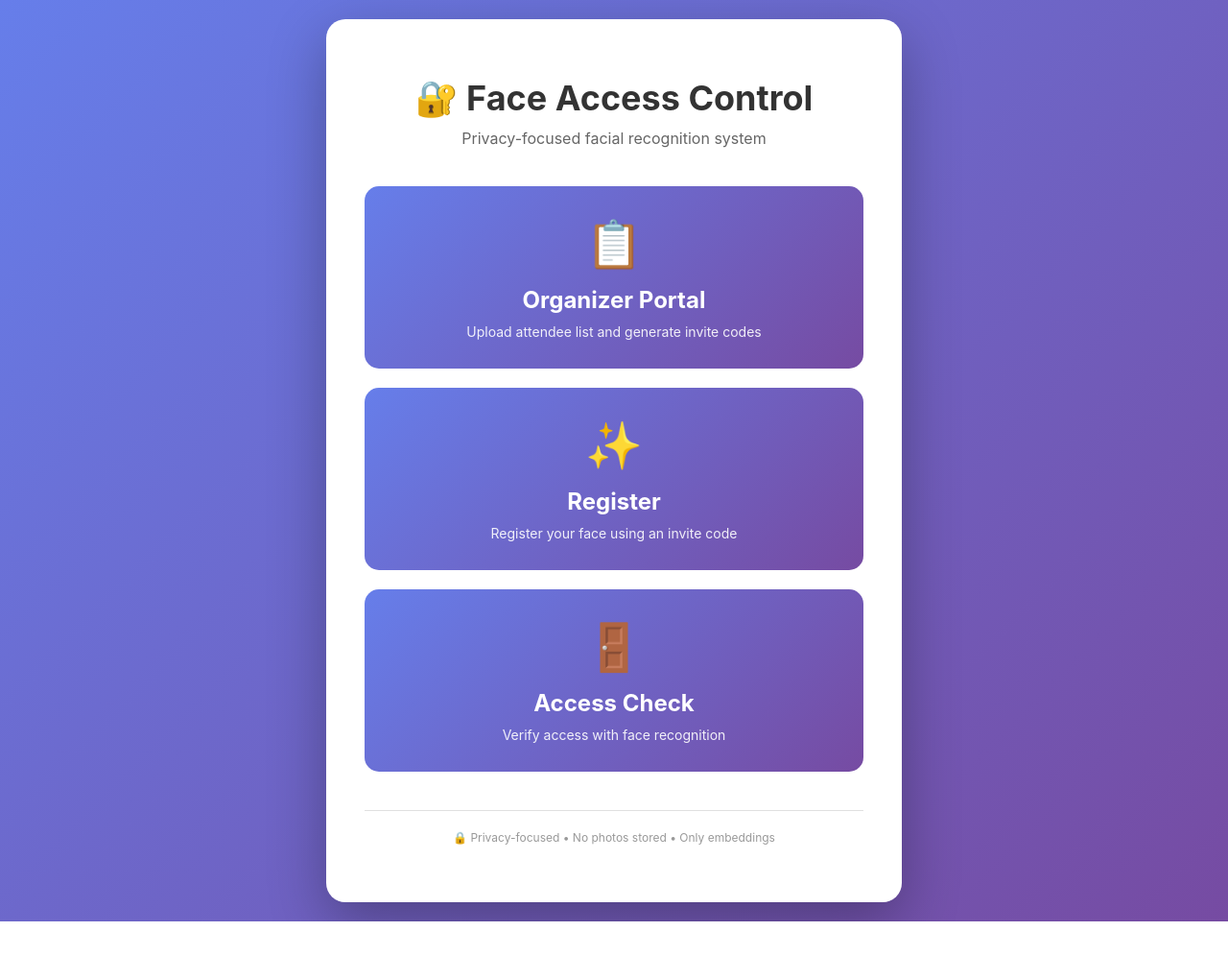
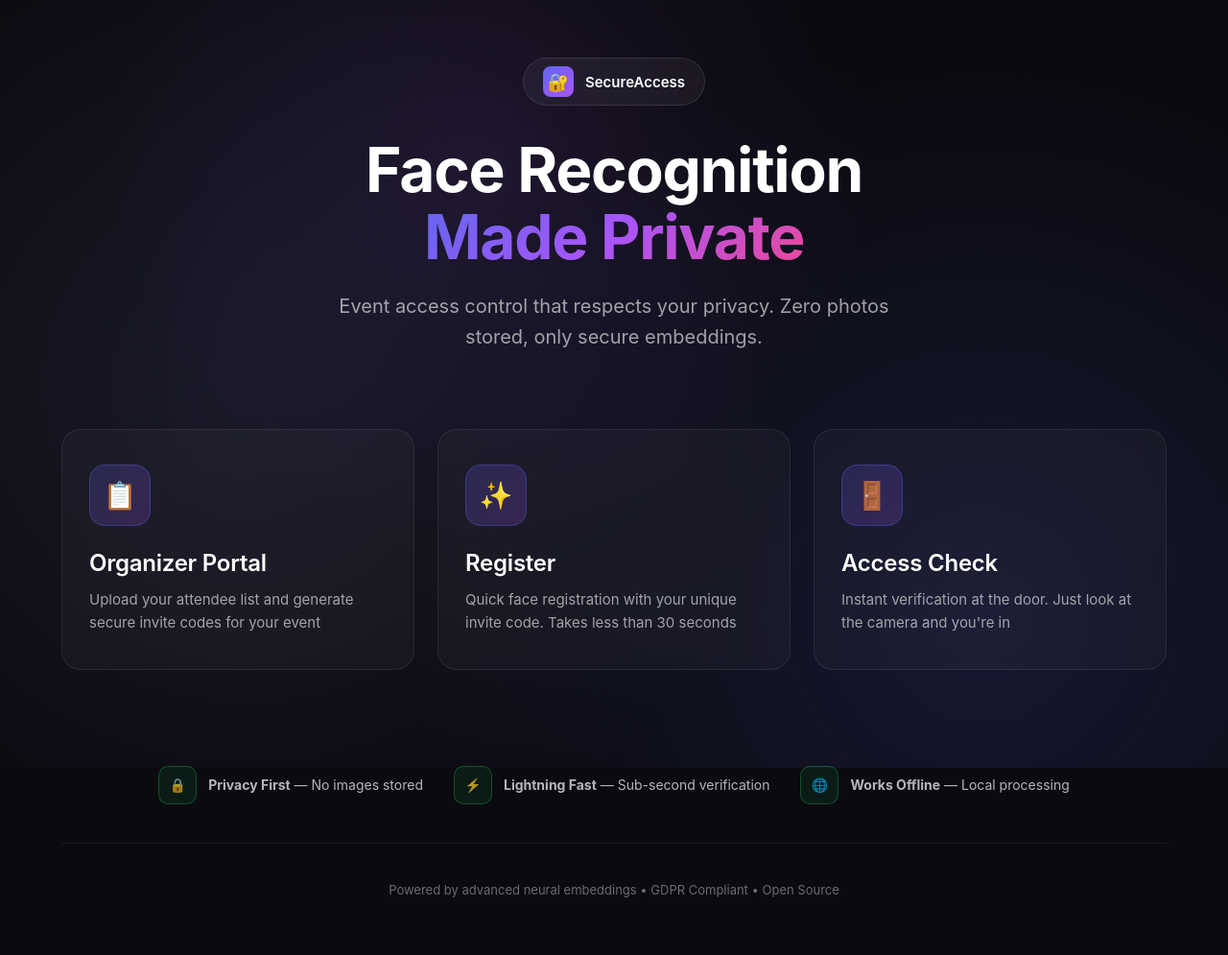
Before and after one commit to abdulahshahid/face-access-prototype-, a plain HTML site: page frontend/index.html in a window 1280 px wide. Shown: the whole page at 96% size. Before the commit the page ends 960 px from the top, so only its background shows below. Drawn offline with Linux system fonts and the light colour scheme.

Commit message:
update frontend

```diff
--- a/frontend/index.html
+++ b/frontend/index.html
@@ -10,103 +10,291 @@
             padding: 0;
             box-sizing: border-box;
         }
+
         body {
-            font-family: -apple-system, BlinkMacSystemFont, 'Segoe UI', Roboto, Oxygen, Ubuntu, sans-serif;
-            background: linear-gradient(135deg, #667eea 0%, #764ba2 100%);
+            font-family: 'Inter', -apple-system, BlinkMacSystemFont, 'Segoe UI', Roboto, sans-serif;
+            background: #0a0a0f;
+            color: #ffffff;
             min-height: 100vh;
+            overflow-x: hidden;
+        }
+
+        /* Animated gradient background */
+        .bg-gradient {
+            position: fixed;
+            top: 0;
+            left: 0;
+            width: 100%;
+            height: 100%;
+            background: radial-gradient(circle at 20% 50%, rgba(120, 119, 198, 0.15) 0%, transparent 50%),
+                        radial-gradient(circle at 80% 80%, rgba(99, 102, 241, 0.15) 0%, transparent 50%),
+                        radial-gradient(circle at 40% 20%, rgba(168, 85, 247, 0.1) 0%, transparent 40%);
+            z-index: 0;
+        }
+
+        .container {
+            position: relative;
+            z-index: 1;
+            max-width: 1200px;
+            margin: 0 auto;
+            padding: 60px 24px;
+        }
+
+        /* Header */
+        header {
+            text-align: center;
+            margin-bottom: 80px;
+        }
+
+        .logo {
+            display: inline-flex;
+            align-items: center;
+            gap: 12px;
+            margin-bottom: 32px;
+            padding: 8px 20px;
+            background: rgba(255, 255, 255, 0.05);
+            border: 1px solid rgba(255, 255, 255, 0.1);
+            border-radius: 50px;
+            backdrop-filter: blur(10px);
+        }
+
+        .logo-icon {
+            width: 32px;
+            height: 32px;
+            background: linear-gradient(135deg, #6366f1 0%, #a855f7 100%);
+            border-radius: 8px;
             display: flex;
+            align-items: center;
             justify-content: center;
+            font-size: 18px;
+        }
+
+        h1 {
+            font-size: clamp(40px, 6vw, 64px);
+            font-weight: 700;
+            margin-bottom: 20px;
+            line-height: 1.1;
+            letter-spacing: -0.02em;
+        }
+
+        .gradient-text {
+            background: linear-gradient(135deg, #6366f1 0%, #a855f7 50%, #ec4899 100%);
+            -webkit-background-clip: text;
+            -webkit-text-fill-color: transparent;
+            background-clip: text;
+        }
+
+        .subtitle {
+            font-size: 20px;
+            color: rgba(255, 255, 255, 0.6);
+            max-width: 600px;
+            margin: 0 auto;
+            line-height: 1.6;
+        }
+
+        /* Cards Grid */
+        .cards-grid {
+            display: grid;
+            grid-template-columns: repeat(auto-fit, minmax(320px, 1fr));
+            gap: 24px;
+            margin-bottom: 60px;
+        }
+
+        .card {
+            position: relative;
+            background: rgba(255, 255, 255, 0.03);
+            border: 1px solid rgba(255, 255, 255, 0.08);
+            border-radius: 20px;
+            padding: 36px 28px;
+            text-decoration: none;
+            color: inherit;
+            transition: all 0.4s cubic-bezier(0.4, 0, 0.2, 1);
+            backdrop-filter: blur(10px);
+            overflow: hidden;
+        }
+
+        .card::before {
+            content: '';
+            position: absolute;
+            top: 0;
+            left: 0;
+            right: 0;
+            height: 2px;
+            background: linear-gradient(90deg, transparent, rgba(99, 102, 241, 0.8), transparent);
+            opacity: 0;
+            transition: opacity 0.4s;
+        }
+
+        .card:hover {
+            transform: translateY(-4px);
+            border-color: rgba(99, 102, 241, 0.3);
+            background: rgba(255, 255, 255, 0.06);
+        }
+
+        .card:hover::before {
+            opacity: 1;
+        }
+
+        .card-icon {
+            width: 64px;
+            height: 64px;
+            background: linear-gradient(135deg, rgba(99, 102, 241, 0.2) 0%, rgba(168, 85, 247, 0.2) 100%);
+            border: 1px solid rgba(99, 102, 241, 0.3);
+            border-radius: 16px;
+            display: flex;
             align-items: center;
-            padding: 20px;
+            justify-content: center;
+            font-size: 28px;
+            margin-bottom: 24px;
+            transition: all 0.4s;
         }
-        .container {
-            background: white;
-            border-radius: 20px;
-            box-shadow: 0 20px 60px rgba(0,0,0,0.3);
-            padding: 60px 40px;
-            max-width: 600px;
-            width: 100%;
-            text-align: center;
+
+        .card:hover .card-icon {
+            transform: scale(1.05) rotate(5deg);
+            background: linear-gradient(135deg, rgba(99, 102, 241, 0.3) 0%, rgba(168, 85, 247, 0.3) 100%);
         }
-        h1 {
-            color: #333;
-            margin-bottom: 10px;
-            font-size: 36px;
-        }
-        .subtitle {
-            color: #666;
-            margin-bottom: 40px;
-            font-size: 16px;
-        }
-        .card-grid {
-            display: grid;
-            grid-template-columns: 1fr;
-            gap: 20px;
-            margin-top: 30px;
-        }
-        .card {
-            background: linear-gradient(135deg, #667eea 0%, #764ba2 100%);
-            color: white;
-            padding: 30px;
-            border-radius: 15px;
-            text-decoration: none;
-            transition: transform 0.3s, box-shadow 0.3s;
-            cursor: pointer;
-        }
-        .card:hover {
-            transform: translateY(-5px);
-            box-shadow: 0 10px 30px rgba(0,0,0,0.3);
-        }
-        .card-icon {
-            font-size: 48px;
-            margin-bottom: 15px;
-        }
+
         .card-title {
             font-size: 24px;
-            font-weight: bold;
-            margin-bottom: 10px;
+            font-weight: 600;
+            margin-bottom: 12px;
+            letter-spacing: -0.01em;
         }
+
         .card-desc {
+            font-size: 15px;
+            color: rgba(255, 255, 255, 0.6);
+            line-height: 1.6;
+        }
+
+        /* Features */
+        .features {
+            display: flex;
+            flex-wrap: wrap;
+            justify-content: center;
+            gap: 32px;
+            padding: 40px 0;
+        }
+
+        .feature {
+            display: flex;
+            align-items: center;
+            gap: 12px;
             font-size: 14px;
-            opacity: 0.9;
+            color: rgba(255, 255, 255, 0.7);
         }
-        .footer {
-            margin-top: 40px;
-            padding-top: 20px;
-            border-top: 1px solid #e0e0e0;
-            color: #999;
-            font-size: 12px;
+
+        .feature-icon {
+            width: 40px;
+            height: 40px;
+            background: rgba(34, 197, 94, 0.1);
+            border: 1px solid rgba(34, 197, 94, 0.3);
+            border-radius: 10px;
+            display: flex;
+            align-items: center;
+            justify-content: center;
+        }
+
+        /* Footer */
+        footer {
+            text-align: center;
+            padding-top: 40px;
+            border-top: 1px solid rgba(255, 255, 255, 0.08);
+        }
+
+        .footer-text {
+            font-size: 13px;
+            color: rgba(255, 255, 255, 0.4);
+        }
+
+        /* Responsive */
+        @media (max-width: 768px) {
+            .container {
+                padding: 40px 20px;
+            }
+
+            header {
+                margin-bottom: 50px;
+            }
+
+            .cards-grid {
+                grid-template-columns: 1fr;
+            }
+
+            .features {
+                flex-direction: column;
+                align-items: flex-start;
+                gap: 20px;
+            }
         }
     </style>
 </head>
 <body>
+    <div class="bg-gradient"></div>
+
     <div class="container">
-        <h1>🔐 Face Access Control</h1>
-        <p class="subtitle">Privacy-focused facial recognition system</p>
+        <header>
+            <div class="logo">
+                <div class="logo-icon">🔐</div>
+                <span style="font-weight: 600; font-size: 15px;">SecureAccess</span>
+            </div>
 
-        <div class="card-grid">
+            <h1>
+                Face Recognition<br>
+                <span class="gradient-text">Made Private</span>
+            </h1>
+
+            <p class="subtitle">
+                Event access control that respects your privacy. Zero photos stored, only secure embeddings.
+            </p>
+        </header>
+
+        <div class="cards-grid">
             <a href="/organizer" class="card">
                 <div class="card-icon">📋</div>
                 <div class="card-title">Organizer Portal</div>
-                <div class="card-desc">Upload attendee list and generate invite codes</div>
+                <div class="card-desc">
+                    Upload your attendee list and generate secure invite codes for your event
+                </div>
             </a>
 
             <a href="/register" class="card">
                 <div class="card-icon">✨</div>
                 <div class="card-title">Register</div>
-                <div class="card-desc">Register your face using an invite code</div>
+                <div class="card-desc">
+                    Quick face registration with your unique invite code. Takes less than 30 seconds
+                </div>
             </a>
 
             <a href="/access" class="card">
                 <div class="card-icon">🚪</div>
                 <div class="card-title">Access Check</div>
-                <div class="card-desc">Verify access with face recognition</div>
+                <div class="card-desc">
+                    Instant verification at the door. Just look at the camera and you're in
+                </div>
             </a>
         </div>
 
-        <div class="footer">
-            <p>🔒 Privacy-focused • No photos stored • Only embeddings</p>
+        <div class="features">
+            <div class="feature">
+                <div class="feature-icon">🔒</div>
+                <span><strong>Privacy First</strong> — No images stored</span>
+            </div>
+            <div class="feature">
+                <div class="feature-icon">⚡</div>
+                <span><strong>Lightning Fast</strong> — Sub-second verification</span>
+            </div>
+            <div class="feature">
+                <div class="feature-icon">🌐</div>
+                <span><strong>Works Offline</strong> — Local processing</span>
+            </div>
         </div>
+
+        <footer>
+            <p class="footer-text">
+                Powered by advanced neural embeddings • GDPR Compliant • Open Source
+            </p>
+        </footer>
     </div>
 </body>
 </html>
```
